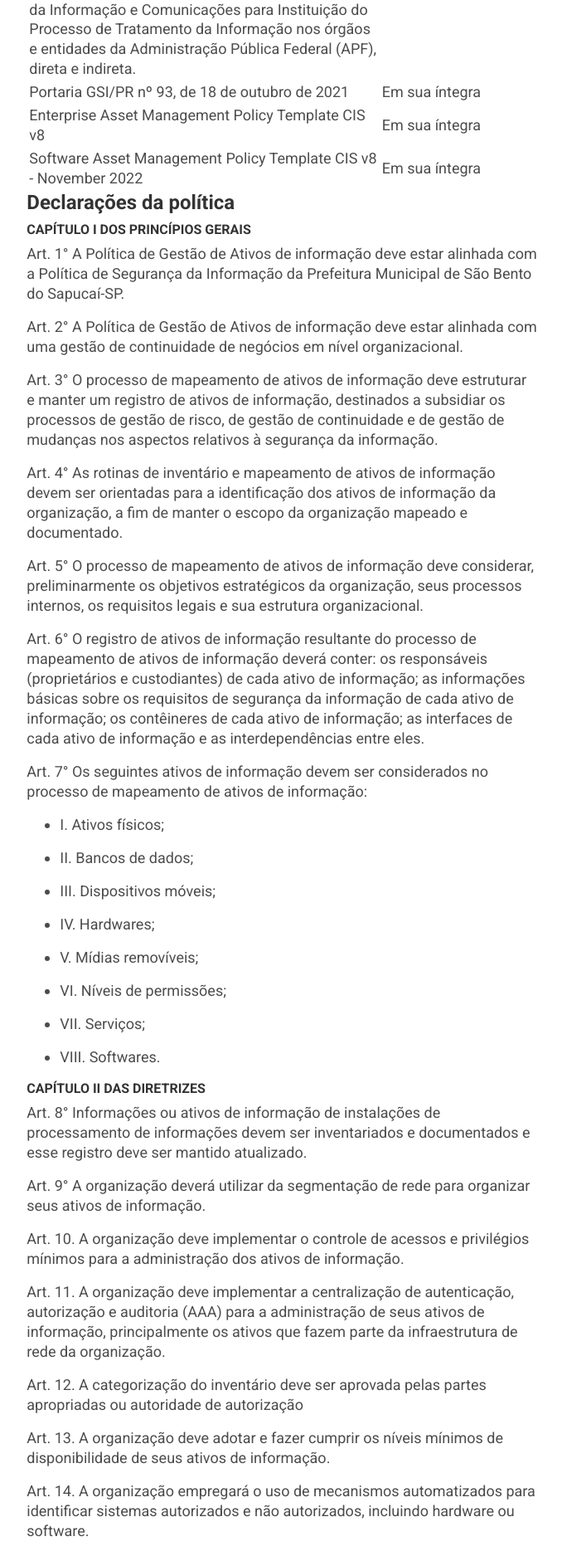
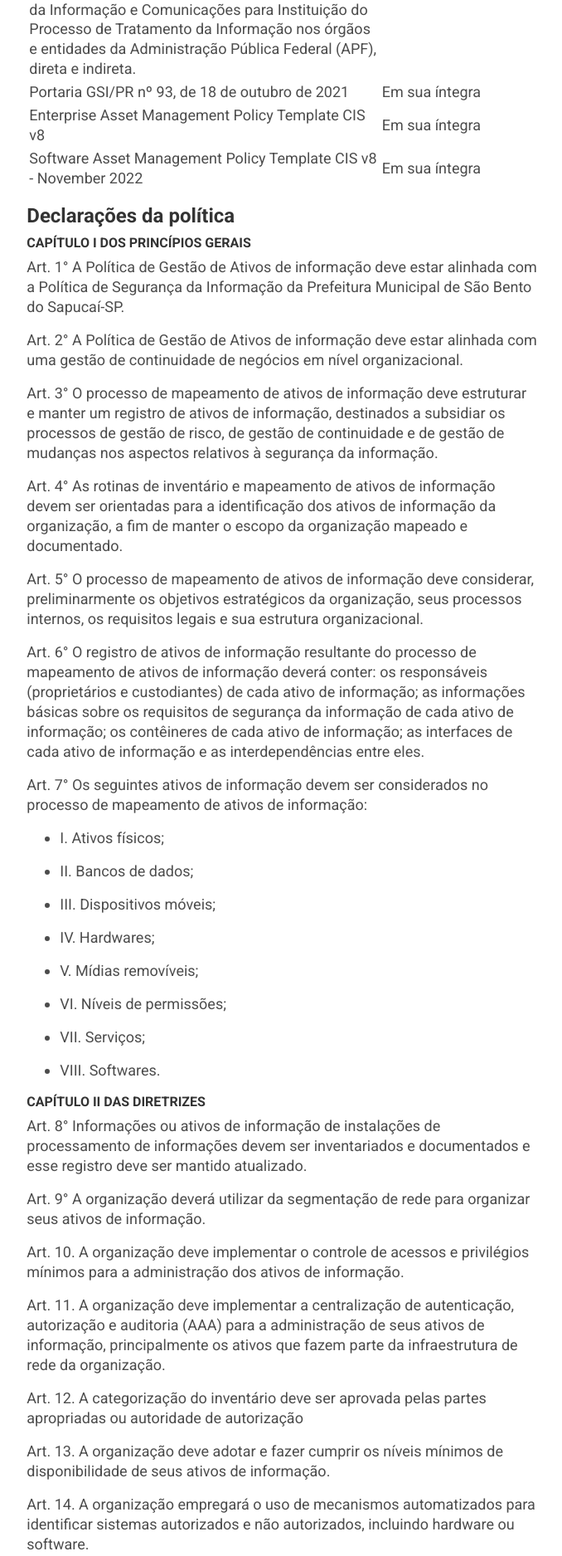
Before and after one commit to pmsbs/pmsbs.github.io, a Jekyll site: the page built from _posts/politicas/2026-05-06-politica-gestao-ativos.md, in a window 1280 px wide. Shown: the part 2737-4612 px from the top of the page at 83% size, without its empty margins (300-978 px from the left). Built offline with Jekyll 4.4.1, drawn with Linux system fonts in a browser that asks for light colours.

Commit message:
Add margin to table in posts

```diff
--- a/_sass/_post.scss
+++ b/_sass/_post.scss
@@ -22,7 +22,8 @@
 
   p,
   ul,
-  li {
+  li,
+  table {
     margin-bottom: 1rem;
   }
 }
```
